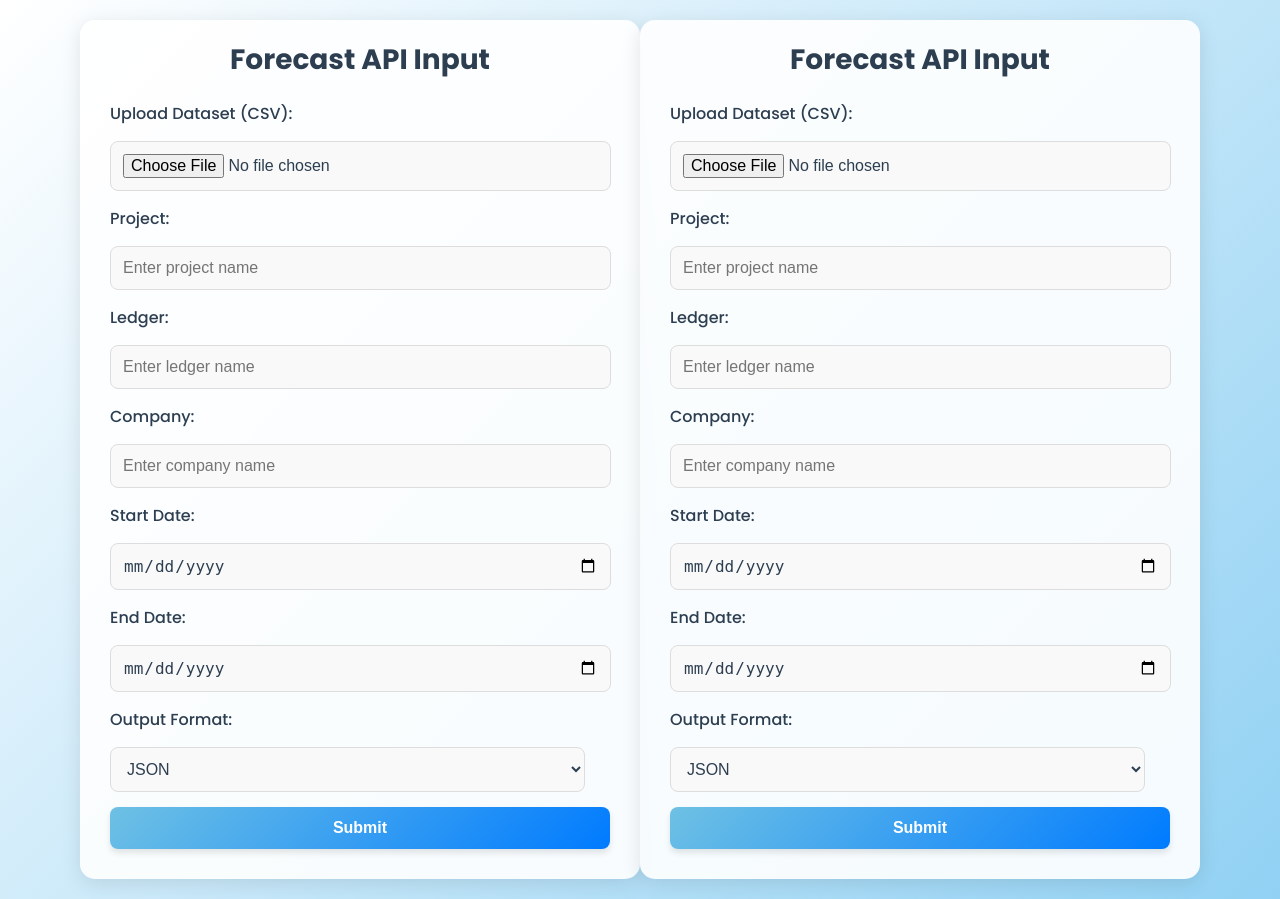
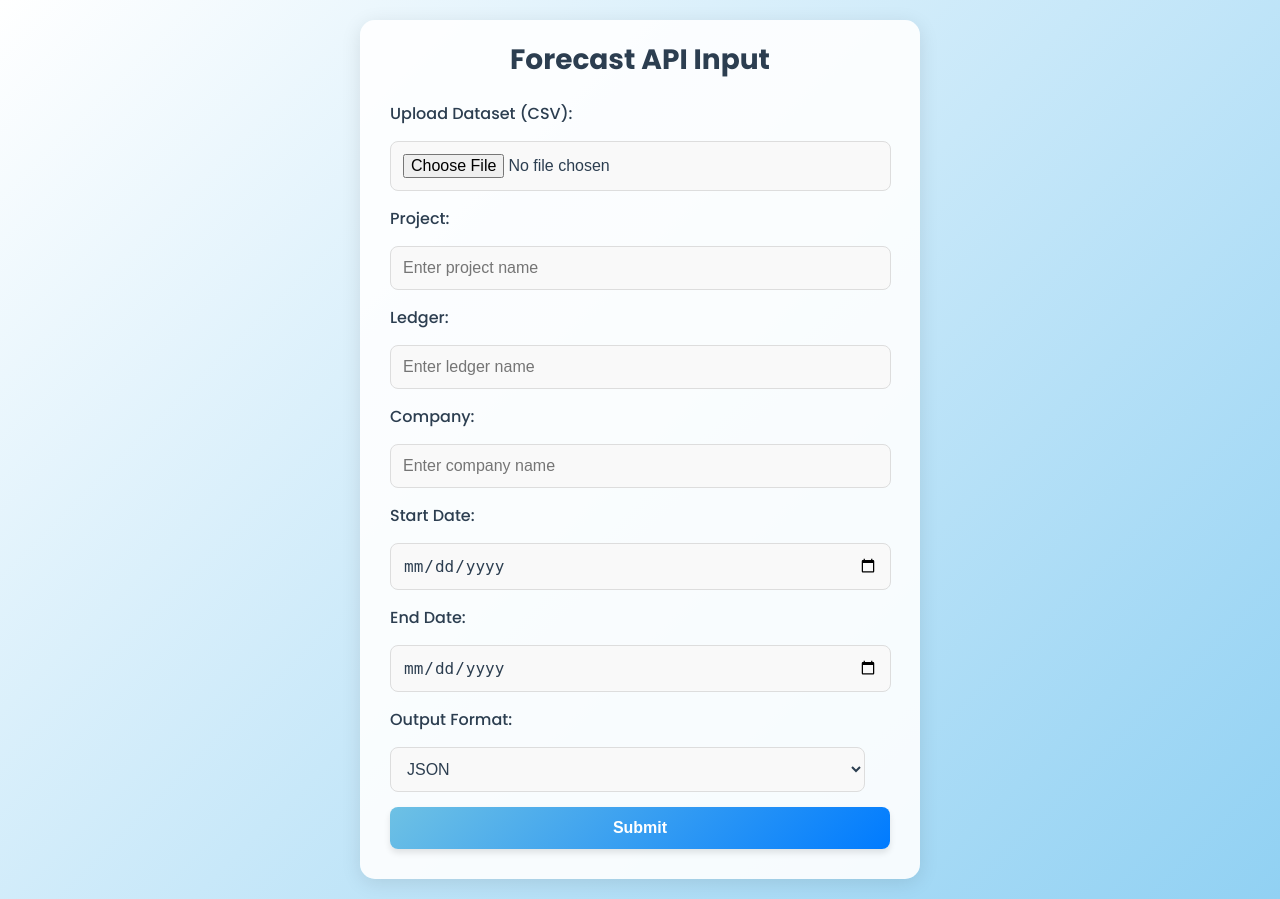
Before and after one commit to SurajNaik1502/Cashflow_Model, a Flask app: page / in a window 1280 px wide. Run offline with Flask 3, Linux system fonts and the light colour scheme.

Commit message:
Changes in index.html

```diff
--- a/templates/index.html
+++ b/templates/index.html
@@ -1,128 +1,3 @@
-<!DOCTYPE html>
-<html lang="en">
-
-<head>
-    <meta charset="UTF-8">
-    <meta name="viewport" content="width=device-width, initial-scale=1.0">
-    <title>Forecast Input</title>
-    <link href="https://fonts.googleapis.com/css2?family=Poppins:wght@400;500;700&display=swap" rel="stylesheet">
-    <style>
-        body {
-            font-family: 'Poppins', sans-serif;
-            margin: 0;
-            padding: 0;
-            display: flex;
-            align-items: center;
-            justify-content: center;
-            background: linear-gradient(135deg, #ffffff, #91d1f3);
-            color: #ffffff;
-        }
-
-        .container {
-            background: rgba(255, 255, 255, 0.9);
-            border-radius: 15px;
-            box-shadow: 0 4px 20px rgba(0, 0, 0, 0.1);
-            padding: 30px;
-            padding-top: 0;
-            max-width: 500px;
-            width: 100%;
-            color: #333333;
-            margin-top: 20px;
-            margin-bottom: 20px;
-        }
-
-        h1 {
-            font-size: 28px;
-            font-weight: 700;
-            text-align: center;
-            margin-bottom: 20px;
-            color: #2c3e50;
-        }
-
-        form {
-            display: flex;
-            flex-direction: column;
-            gap: 15px;
-        }
-
-        label {
-            font-weight: 500;
-            font-size: 16px;
-            color: #2c3e50;
-        }
-
-        input[type="text"], input[type="date"], input[type="file"], select {
-            width: 95%;
-            padding: 12px;
-            border: 1px solid #ddd;
-            border-radius: 8px;
-            font-size: 16px;
-            background: #f9f9f9;
-            color: #2c3e50;
-            transition: all 0.3s ease;
-        }
-
-        input[type="text"]:focus, input[type="date"]:focus, input[type="file"]:focus, select:focus {
-            background: #ffffff;
-            box-shadow: 0 4px 8px rgba(0, 0, 0, 0.1);
-            outline: none;
-            border: 1px solid #91d1f3;
-        }
-
-        button {
-            padding: 12px 15px;
-            background: linear-gradient(135deg, #6ec1e4, #007bff);
-            color: white;
-            font-size: 16px;
-            font-weight: 600;
-            border: none;
-            border-radius: 8px;
-            cursor: pointer;
-            transition: all 0.3s ease;
-            box-shadow: 0 4px 6px rgba(0, 0, 0, 0.1);
-        }
-
-        button:hover {
-            transform: scale(1.05);
-            box-shadow: 0 6px 10px rgba(0, 0, 0, 0.2);
-        }
-    </style>
-</head>
-
-<body>
-    <div class="container">
-        <h1>Forecast API Input</h1>
-        <form action="/forecast" method="POST" enctype="multipart/form-data">
-            <label for="file">Upload Dataset (CSV):</label>
-            <input type="file" id="file" name="file" accept=".csv" required>
-
-            <label for="project">Project:</label>
-            <input type="text" id="project" name="project" placeholder="Enter project name" required>
-
-            <label for="ledger">Ledger:</label>
-            <input type="text" id="ledger" name="ledger" placeholder="Enter ledger name" required>
-
-            <label for="company">Company:</label>
-            <input type="text" id="company" name="company" placeholder="Enter company name" required>
-
-            <label for="start_date">Start Date:</label>
-            <input type="date" id="start_date" name="start_date" required>
-
-            <label for="end_date">End Date:</label>
-            <input type="date" id="end_date" name="end_date" required>
-
-            <label for="output_format">Output Format:</label>
-            <select id="output_format" name="output_format" required>
-                <option value="json">JSON</option>
-                <option value="csv">CSV</option>
-            </select>
-
-            <button type="submit">Submit</button>
-        </form>
-    </div>
-</body>
-
-</html>
 <!DOCTYPE html>
 <html lang="en">
 
@@ -224,7 +99,6 @@
             border: none;
             border-radius: 5px;
             cursor: pointer;
-            width: 100px;
         }
 
         .cancel-button:hover {
@@ -267,6 +141,7 @@
     </div>
 
     <script>
+
         const fileInput = document.getElementById('file');
         const cancelButton = document.getElementById('cancel-button');
 
@@ -280,7 +155,8 @@
             fileInput.value = '';
             cancelButton.style.display = 'none';
         });
+
     </script>
+
 </body>
-
 </html>
```
Also changed, not shown: templates/forecast.html (deleted, +0 -17 lines).
